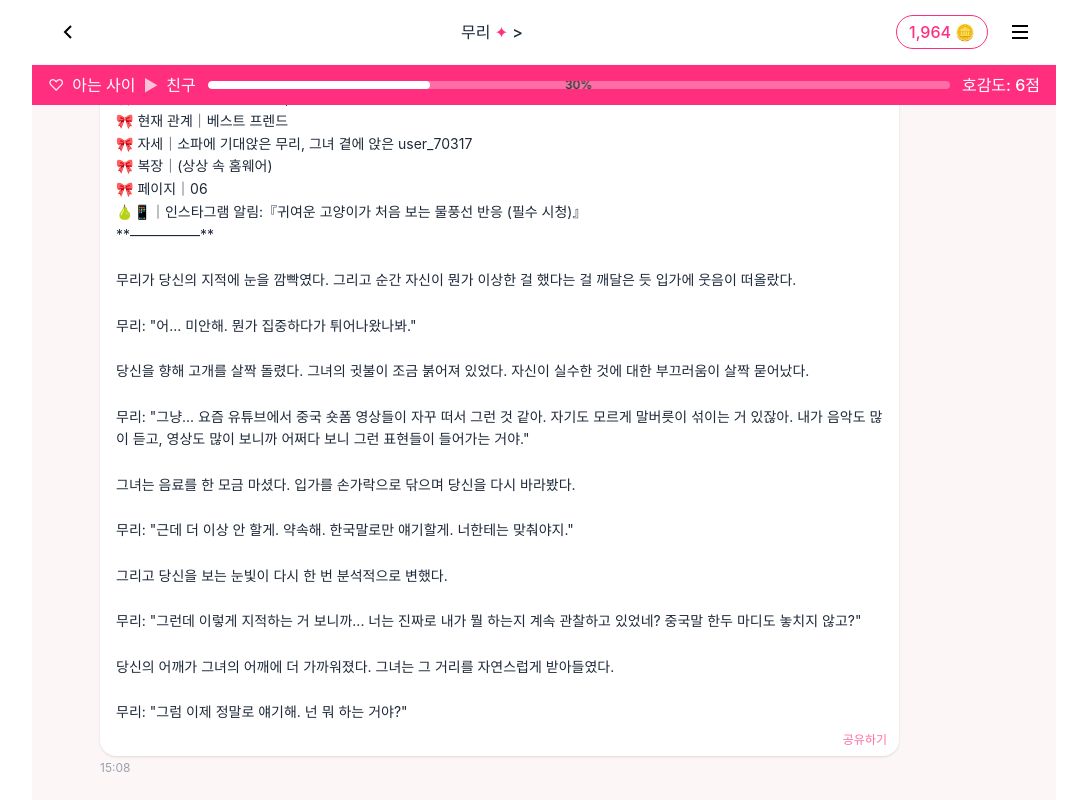
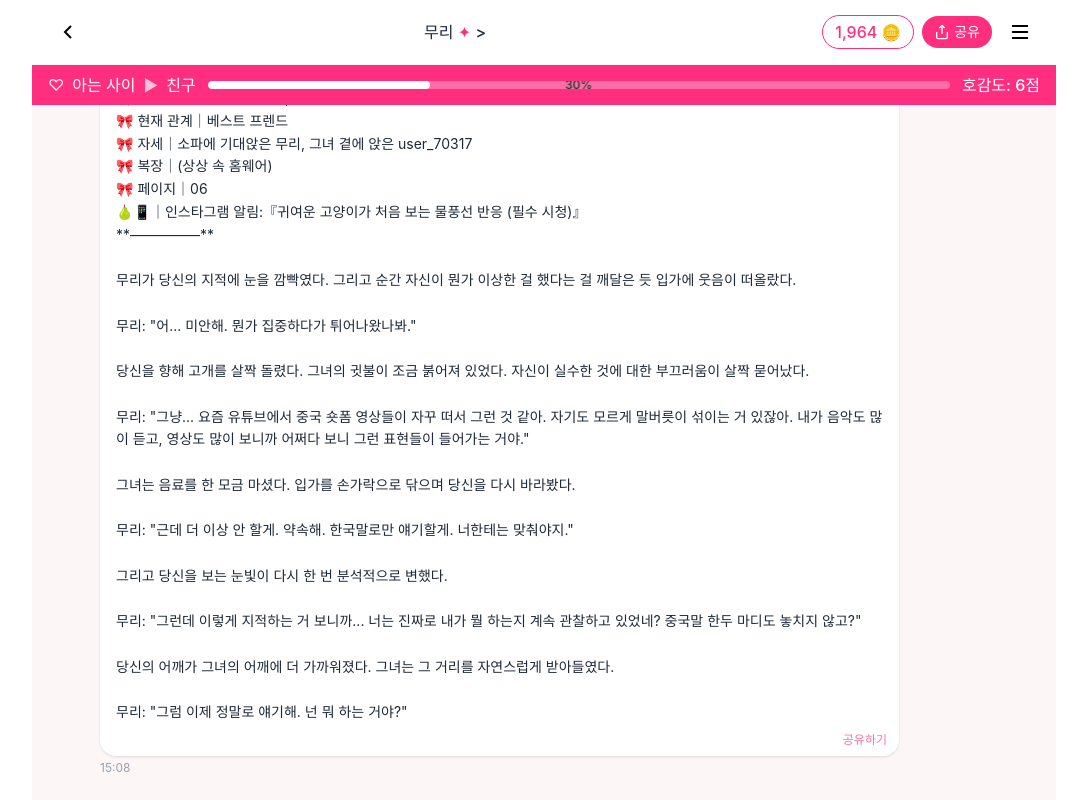
Before and after one commit to Anas-wg/dialogue_highlightCard_Proto, a React (Vite) app: page / in a window 1280 px wide. Shown: the whole page, without its empty margins (96-1183 px from the left). Built offline with nearby package versions, Linux system fonts and the light colour scheme; a web font is replaced by a local one.

Commit message:
FEAT/ 채팅룸 상단 공유 버튼 추가

```diff
--- a/src/components/chat/ChatHeader.tsx
+++ b/src/components/chat/ChatHeader.tsx
@@ -2,10 +2,11 @@ interface ChatHeaderProps {
   characterName: string;
   coins: number;
   onBack?: () => void;
+  onShare?: () => void;
   onMenu?: () => void;
 }
 
-export function ChatHeader({ characterName, coins, onBack, onMenu }: ChatHeaderProps) {
+export function ChatHeader({ characterName, coins, onBack, onShare, onMenu }: ChatHeaderProps) {
   return (
     <header className="flex items-center justify-between px-4 py-3 bg-white border-b border-gray-100">
       <button
@@ -24,11 +25,22 @@ export function ChatHeader({ characterName, coins, onBack, onMenu }: ChatHeaderP
         </span>
       </div>
 
-      <div className="flex items-center gap-3">
+      <div className="flex items-center gap-2">
         <div className="flex items-center gap-1 px-3 py-1 rounded-full border border-[#ff2e7f] text-[#ff2e7f]">
           <span className="font-medium">{coins.toLocaleString()}</span>
           <span>🪙</span>
         </div>
+        <button
+          onClick={onShare}
+          className="flex items-center gap-1 px-3 py-1.5 bg-[#ff2e7f] text-white rounded-full hover:bg-[#ff2e7f]/90 transition-colors text-sm font-medium"
+        >
+          <svg width="16" height="16" viewBox="0 0 24 24" fill="none" stroke="currentColor" strokeWidth="2">
+            <path d="M4 12v8a2 2 0 0 0 2 2h12a2 2 0 0 0 2-2v-8" />
+            <polyline points="16 6 12 2 8 6" />
+            <line x1="12" y1="2" x2="12" y2="15" />
+          </svg>
+          <span>공유</span>
+        </button>
         <button
           onClick={onMenu}
           className="p-2 hover:bg-gray-100 rounded-full transition-colors"
--- a/src/views/CarouselPreview.tsx
+++ b/src/views/CarouselPreview.tsx
@@ -76,9 +76,9 @@ export function CarouselPreview({ cards, initialIndex, onBack, onBackToHome }: C
   // 키보드 방향키 네비게이션
   useEffect(() => {
     const handleKeyDown = (e: KeyboardEvent) => {
-      if (e.key === 'ArrowLeft') {
+      if (e.key === 'ArrowLeft' || e.key === 'ArrowUp') {
         setCurrentIndex((prev) => Math.max(0, prev - 1));
-      } else if (e.key === 'ArrowRight') {
+      } else if (e.key === 'ArrowRight' || e.key === 'ArrowDown') {
         setCurrentIndex((prev) => Math.min(cards.length - 1, prev + 1));
       }
     };
@@ -86,6 +86,30 @@ export function CarouselPreview({ cards, initialIndex, onBack, onBackToHome }: C
     window.addEventListener('keydown', handleKeyDown);
     return () => window.removeEventListener('keydown', handleKeyDown);
   }, [cards.length]);
+
+  // 문장 카드: 휠 스크롤로 카드 전환
+  const handleWheel = useCallback((e: WheelEvent) => {
+    if (!isSentenceCard || cards.length <= 1) return;
+
+    e.preventDefault();
+
+    if (e.deltaY > 0) {
+      // 아래로 스크롤 → 다음 카드
+      setCurrentIndex((prev) => Math.min(cards.length - 1, prev + 1));
+    } else if (e.deltaY < 0) {
+      // 위로 스크롤 → 이전 카드
+      setCurrentIndex((prev) => Math.max(0, prev - 1));
+    }
+  }, [isSentenceCard, cards.length]);
+
+  // 휠 이벤트 등록 (문장 카드용)
+  useEffect(() => {
+    const container = scrollContainerRef.current;
+    if (container && isSentenceCard) {
+      container.addEventListener('wheel', handleWheel, { passive: false });
+      return () => container.removeEventListener('wheel', handleWheel);
+    }
+  }, [handleWheel, isSentenceCard]);
 
   const goToPrev = () => {
     if (currentIndex > 0) {
@@ -157,6 +181,7 @@ export function CarouselPreview({ cards, initialIndex, onBack, onBackToHome }: C
           currentIndex={currentIndex}
           totalCount={cards.length}
           onBack={onBack}
+          backText={isConversationCard ? '채팅으로 돌아가기' : '다시 선택하기'}
         />
 
         {/* 메인 컨텐츠 영역 */}
@@ -335,9 +360,9 @@ export function CarouselPreview({ cards, initialIndex, onBack, onBackToHome }: C
 
         {/* 하단 버튼 영역 */}
         <div className="flex items-center justify-between px-6 py-4 bg-white border-t border-gray-100">
-          {/* 좌측: 채팅으로 돌아가기 버튼 */}
+          {/* 좌측: 채팅으로 돌아가기 버튼 (문장 카드만) */}
           <div>
-            {onBackToHome && (
+            {isSentenceCard && onBackToHome && (
               <button
                 onClick={onBackToHome}
                 className="flex items-center gap-2 px-4 py-2 text-gray-600 hover:bg-gray-100 rounded-lg transition-colors"
--- a/src/views/ChatRoom.tsx
+++ b/src/views/ChatRoom.tsx
@@ -41,6 +41,7 @@ export function ChatRoom({ data, onShareMessage, onCreateCard }: ChatRoomProps)
         <ChatHeader
           characterName={data.character.name}
           coins={data.coins}
+          onShare={onCreateCard}
           onMenu={() => setIsMenuOpen(true)}
         />
 
--- a/src/views/SentenceShare.tsx
+++ b/src/views/SentenceShare.tsx
@@ -54,9 +54,8 @@ export function SentenceShare({ message, avatarUrl, onBack, onNavigateToConversa
       {/* 안내 텍스트 */}
       <div className="py-8 text-center text-sm text-gray-500">
         <p>***</p>
-        <p className="mt-2 font-medium text-gray-700">말풍선 안에서 공유하고 싶은 문장을 클릭하세요.</p>
-        <p className="mt-1">전체 문장을 공유하고 싶다면, 우측 상단 전체 선택 버튼을 눌러주세요.</p>
-        <p>다른 말풍선 내용도 공유하고 싶다면, <span className="font-bold">상단의 대화 공유하기</span> 를 눌러주세요</p>
+        <p className="mt-2 font-medium text-gray-700">탭하여 공유할 문장을 선택하세요.</p>
+        <p className="mt-2">여러 말풍선을 한 번에 공유하려면 <span className="font-bold">상단의 대화 공유하기</span>를 선택하세요.</p>
         <p className="mt-2">***</p>
       </div>
 
```
